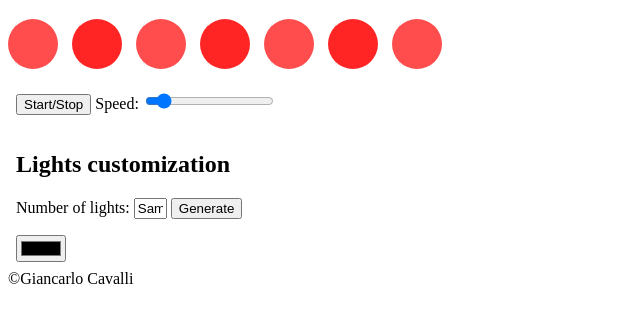
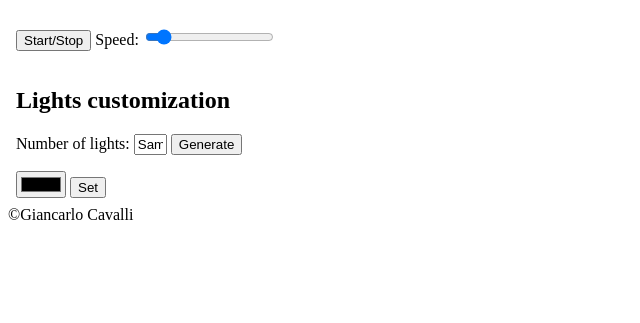
Before and after one commit to giancarloCavalli/ChristmasLights, a plain HTML site: page index.html in a window 1280 px wide. Both pictures are taken after typing "Sample" into the empty fields and a click on the button "Generate". Shown: the part 61-384 px from the top of the page, without its empty margins (0-640 px from the left). Drawn offline with Linux system fonts and the light colour scheme.

Commit message:
Adicionada function generate lights. Pré alteração html dos circs

```diff
--- a/index.html
+++ b/index.html
@@ -11,7 +11,7 @@
         <h1>Christmas Lights</h1>
     </header>
 
-    <section>
+    <section id="lightsContainer">
         <div class="circle">
         </div>
         <div class="circle">
@@ -35,8 +35,12 @@
 
     <div class="parameters">
         <p><h2>Lights customization</h2></p>
-        <p>Number of lights: <input type="text" name="" id="" size="1"> <input type="button" value="Generate"></p>
+        <p>
+            Number of lights: <input type="text" name="" id="inpQtLights" size="1">
+            <input type="button" value="Generate" onclick="generateLights()">
+        </p>
         <input type="color" name="" id="">
+        <input type="button" value="Set" onclick="setColor()">
     </div>
 
     <footer>&copy;Giancarlo Cavalli</footer>
--- a/index.js
+++ b/index.js
@@ -1,6 +1,6 @@
 var circ = document.getElementsByClassName("circle");
-setLights(0);
-setTimeout(function() { setLights(1); }, 600)
+setLights(0);   //inicia o pisca pisca
+setTimeout(function() { setLights(1); }, 600)   // inicia o pisca pisca
 
 
 function startStop() {
@@ -37,5 +37,18 @@ function setDuration() {
 }
 
 function generateLights() {
+    var lContainer = document.getElementById("lightsContainer")
+    var qtLights = document.getElementById("inpQtLights").value
+    lContainer.innerHTML=""
+    for(i=0; i<qtLights; i++) {
+        var circ = document.createElement("div")
+        circ.setAttribute("class", "circle")
+        lContainer.append(circ)
+    }
+    setLights(0);   // inicia o pisca pisca
+    setTimeout(function() { setLights(1); }, 600) // inicia o pisca pisca
+}
+
+function setColor() {
 
 }
```
